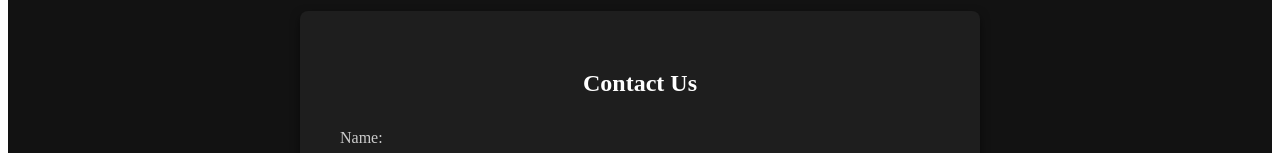
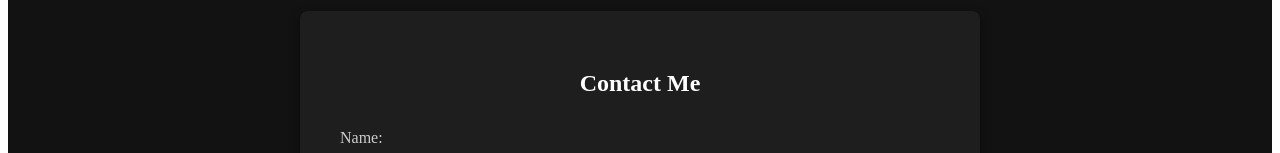
Before and after one commit to indie-projects/project-ungar, a React (Vite) app: page / in a window 1280 px wide. Shown: the part 131-284 px from the top of the page. Built offline with nearby package versions, Linux system fonts and the light colour scheme.

Commit message:
styling edited and centred

```diff
--- a/src/App.jsx
+++ b/src/App.jsx
@@ -8,7 +8,6 @@ function App() {
     <>
     {/* <Products jsonFilePath="/data/output.json" /> */}
     <EmailJs/>
-      {/* <h1>hello world</h1> */}
     </>
   )
 }
--- a/src/components/EmailJs.jsx
+++ b/src/components/EmailJs.jsx
@@ -143,7 +143,7 @@ function EmailJs() {
   return (
     <StyledContainer>
       <Form onSubmit={handleSubmit}>
-        <h2>Contact Us</h2>
+        <h2>Contact Me</h2>
         <InputGroup>
           <label>Name:</label>
           <input
```
